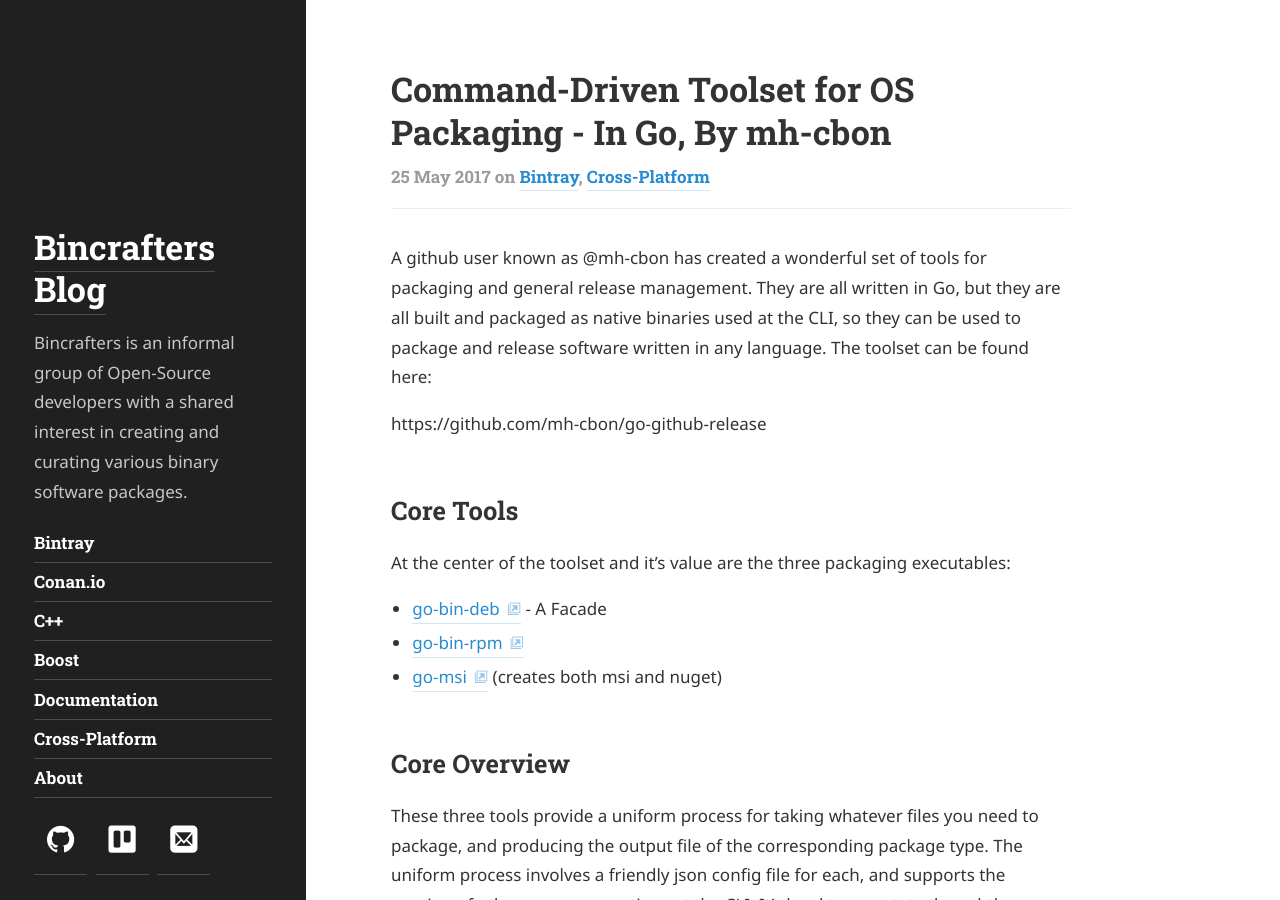
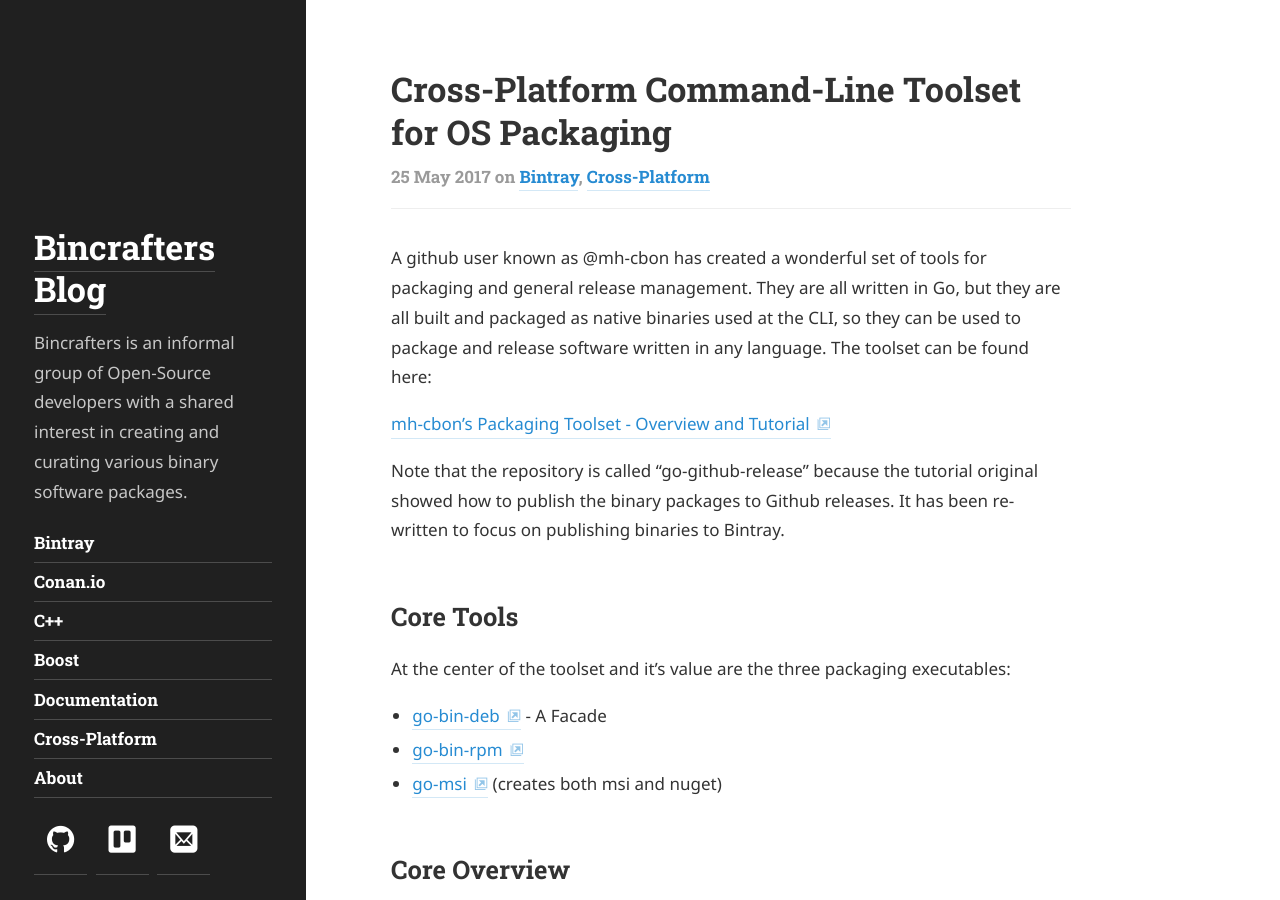
Before and after one commit to bincrafters/bincrafters.github.io, a Jekyll site: the page built from _posts/2017-05-25-go-tools-for-os-packaging.md, in a window 1280 px wide and 900 px high. Built offline with Jekyll 4.4.1, drawn with Linux system fonts in a browser that asks for light colours; some web fonts are replaced.

Commit message:
updated toolset post with links

```diff
--- a/_posts/2017-05-25-go-tools-for-os-packaging.md
+++ b/_posts/2017-05-25-go-tools-for-os-packaging.md
@@ -1,11 +1,13 @@
 ---
 layout: post
-title: 'Command-Driven Toolset for OS Packaging - In Go, By mh-cbon'
+title: 'Cross-Platform Command-Line Toolset for OS Packaging'
 tags: [Bintray, Cross-Platform]
 ---
 A github user known as @mh-cbon has created a wonderful set of tools for packaging and general release management.  They are all written in Go, but they are all built and packaged as native binaries used at the CLI, so they can be used to package and release software written in any language.  The toolset can be found here:
 
-https://github.com/mh-cbon/go-github-release
+[mh-cbon's Packaging Toolset - Overview and Tutorial](ttps://github.com/mh-cbon/go-github-release)
+
+Note that the repository is called "go-github-release" because the tutorial original showed how to publish the binary packages to Github releases.  It has been re-written to focus on publishing binaries to Bintray.
 
 ## Core Tools
 At the center of the toolset and it's value are the three packaging executables:
```
